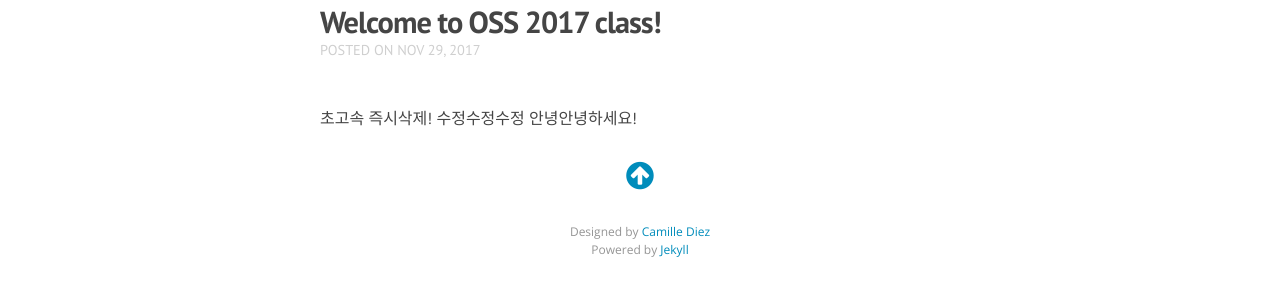
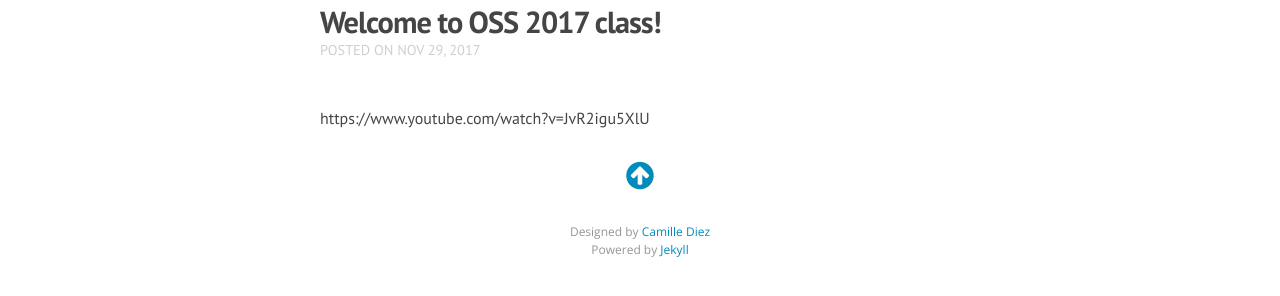
Before and after one commit to diezcami/polar-bear-theme, a Jekyll site: the page built from _posts/2017-11-29-welcome.markdown, in a window 1280 px wide. Shown: the part 473-769 px from the top of the page. Built offline with Jekyll 4.4.1, drawn with Linux system fonts in a browser that asks for light colours; nearby versions of some CDN libraries; Markdown is read by kramdown in place of the engine named in the settings.

Commit message:
Update 2017-11-29-welcome.markdown

```diff
--- a/_posts/2017-11-29-welcome.markdown
+++ b/_posts/2017-11-29-welcome.markdown
@@ -4,7 +4,4 @@ title: "Welcome to OSS 2017 class!"
 date: 2017-11-29
 categories:
 ---
-
-초고속 즉시삭제!
-수정수정수정
-안녕안녕하세요!
+https://www.youtube.com/watch?v=JvR2igu5XlU
```
